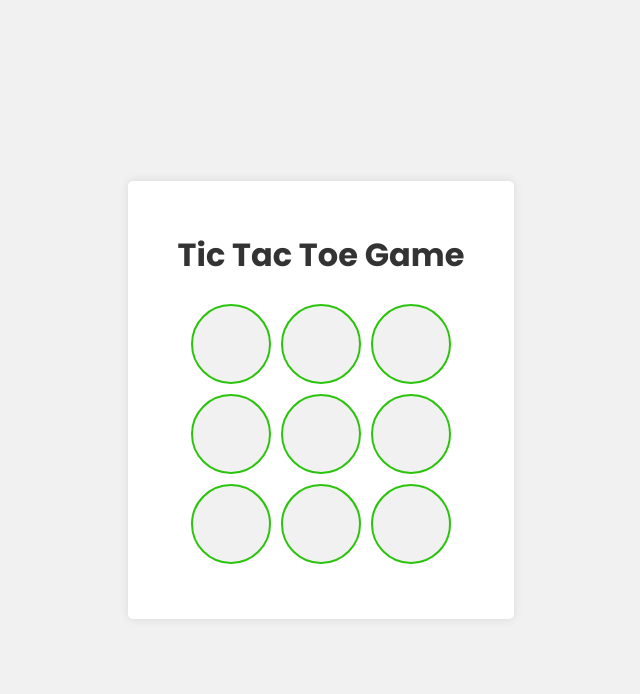
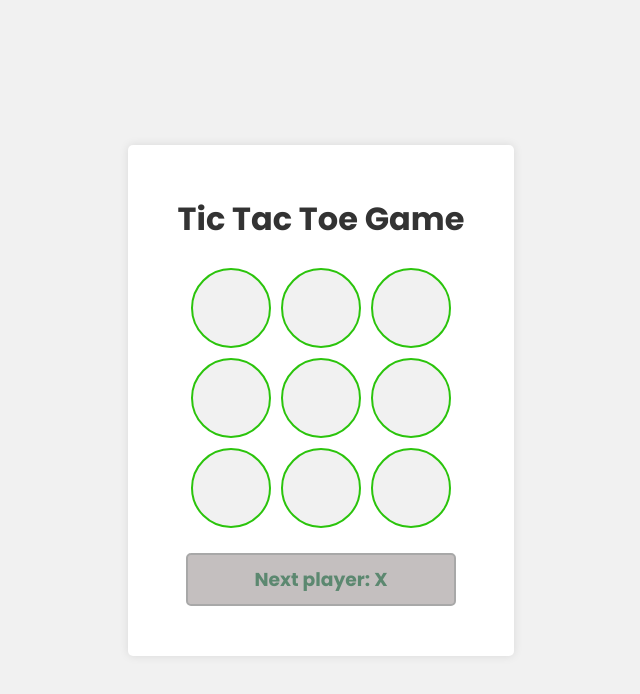
Before and after one commit to MrOLU24/tik-toc-toe, a React (Vite) app: page / in a window 1280 px wide. Shown: the top 694 px of the page, without its empty margins (319-959 px from the left). Built offline with nearby package versions, Linux system fonts and the light colour scheme.

Commit message:
displaying the next player abd winner

```diff
--- a/src/App.css
+++ b/src/App.css
@@ -49,3 +49,15 @@ h1 {
   background-color: #e1e1e1;
   border: 1px solid #5c8870;
 }
+.status-section{
+  margin-top: 20px;
+  background-color: #c4bfbf;
+  padding: 10px;
+  border-radius: 5px;
+  width: 100%;
+  text-align: center;
+  border: 2px solid #a8a8a8;
+}
+.status-section h3{
+  color: #5c8870;
+}
--- a/src/components/Board.jsx
+++ b/src/components/Board.jsx
@@ -20,6 +20,13 @@ const Board = () => {
     setXIsNext(!xIsNext);
   };
 
+  const winner = CalculateWinner(squares);
+  let status;
+  if (winner) {
+    status = `Winner:  ${winner}`;
+  } else {
+    status = `Next player:  ${xIsNext ? "X" : "O"}`;
+  }
   return (
     <main>
       <div className="board-row">
@@ -37,6 +44,9 @@ const Board = () => {
         <Square value={squares[7]} onSquareClick={() => handleClick(7)} />
         <Square value={squares[8]} onSquareClick={() => handleClick(8)} />
       </div>
+      <section className="status-section">
+        <h3>{status}</h3>
+      </section>
     </main>
   );
 };
```
